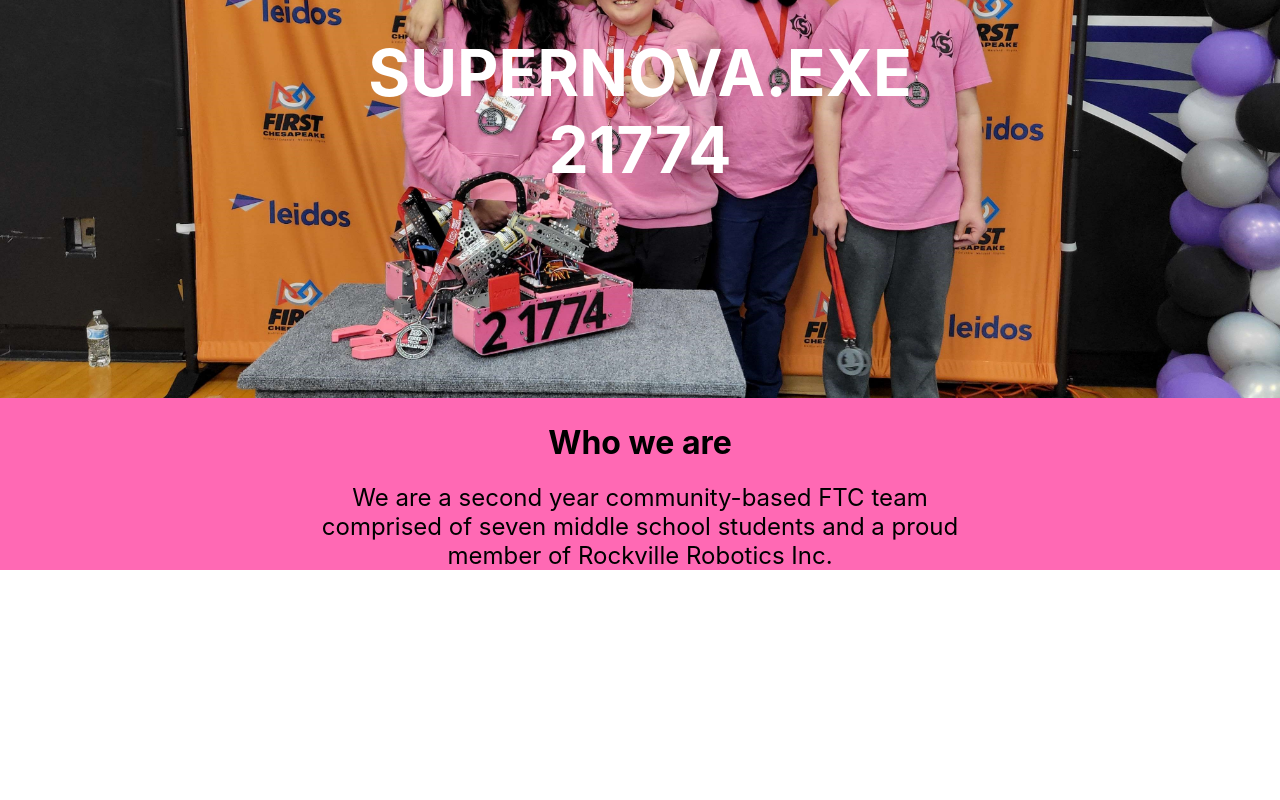
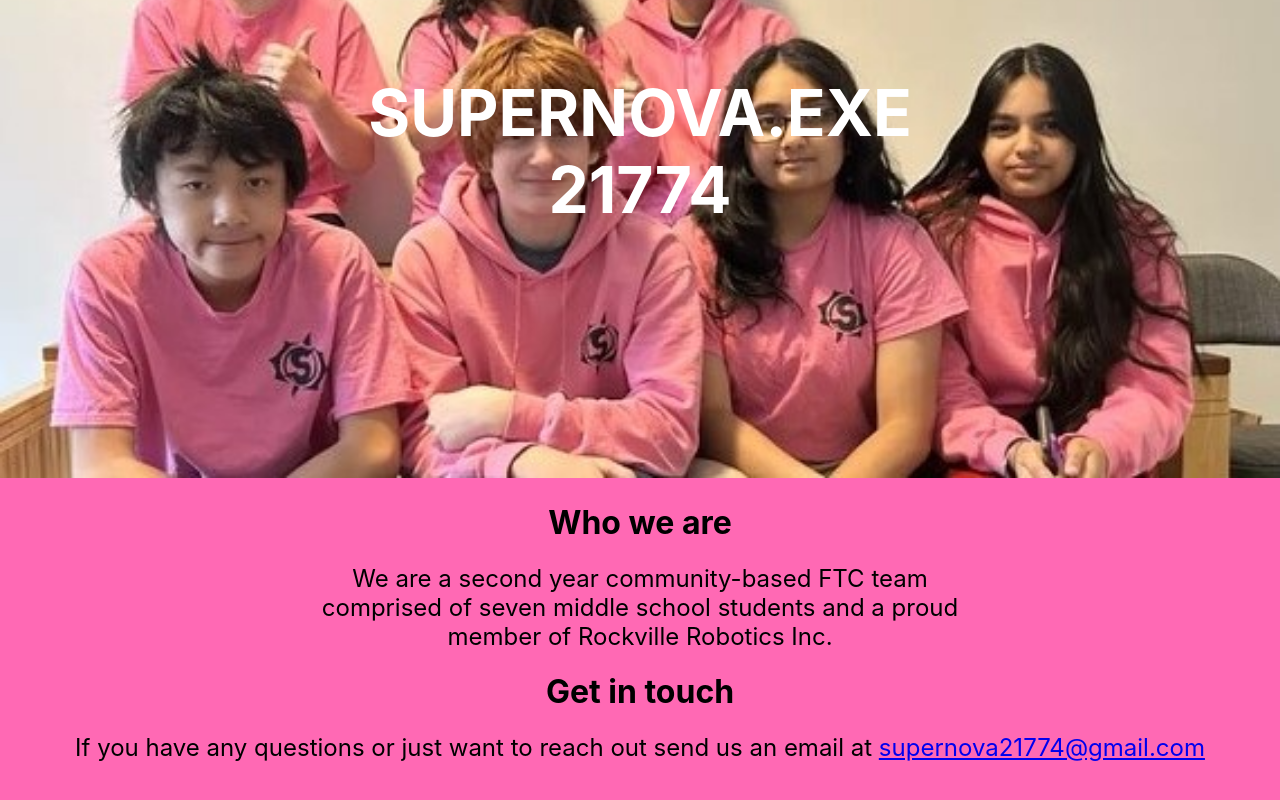
Before and after one commit to Supernova-exe/Supernova-exe.github.io, a React (Create React App) app: page / in a window 1280 px wide. Shown: the part 262-1062 px from the top of the page. Before the commit the page ends 832 px from the top, so only its background shows below. Built offline with nearby package versions, Linux system fonts and the light colour scheme.

Commit message:
changed the image

```diff
--- a/src/App.tsx
+++ b/src/App.tsx
@@ -7,14 +7,16 @@
 const App : React.FC = () => {
   return (
       <div className="App">
-        <BrowserRouter>
-          <Routes>
-            <Route path = "/*" element={<Layout/>}>
-            <Route index element = {<HomePage/>}/>
-                <Route path = "meet" element = {<MeetTheTeamPage/>}/>
-            </Route>
-          </Routes>
-        </BrowserRouter>
+          <BrowserRouter>
+              <Routes>
+                  <Route path="/*" element={<Layout/>}>
+                      <Route index element={<HomePage/>}/>
+                      <Route path="meet" element={<MeetTheTeamPage/>}/>
+                  </Route>
+              </Routes>
+          </BrowserRouter>
+          <br/><br/><br/>
+
       </div>
   );
 }
--- a/src/HomePage.tsx
+++ b/src/HomePage.tsx
@@ -16,7 +16,7 @@
                     .catch(err => console.log(err));
             })
             .catch(err => console.log(err));
-    }, [path]);
+    });
     return (
      <div className = "homePage">
         <TextImageOverlay imageUrl={mainImage} alt= "picture of team members with their robot">
@@ -28,6 +28,10 @@
                     {markdown}
              </Markdown>
          </div>
+         <div className="getInTouch">
+                <h1>Get in touch</h1>
+                <p>If you have any questions or just want to reach out send us an email at <a href="mailto:supernova21774@gmail.com ">supernova21774@gmail.com</a></p>
+         </div>
      </div>
  )
 }
```
Also changed, not shown: src/Layout.css (line endings or trailing spaces), src/images/Supernova.jpg.
